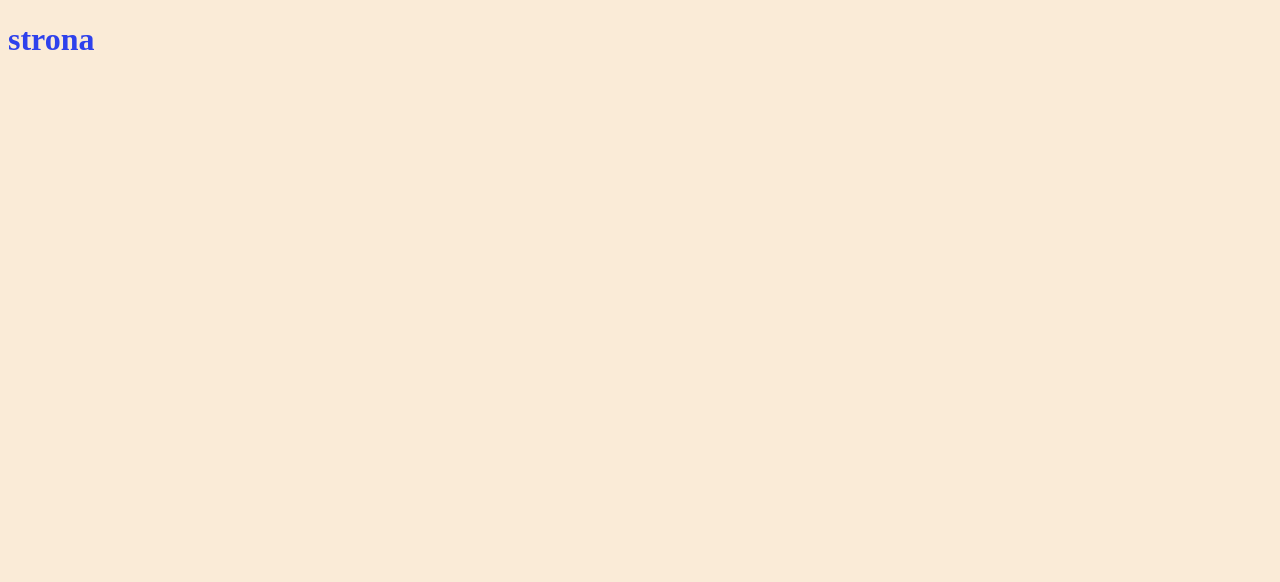
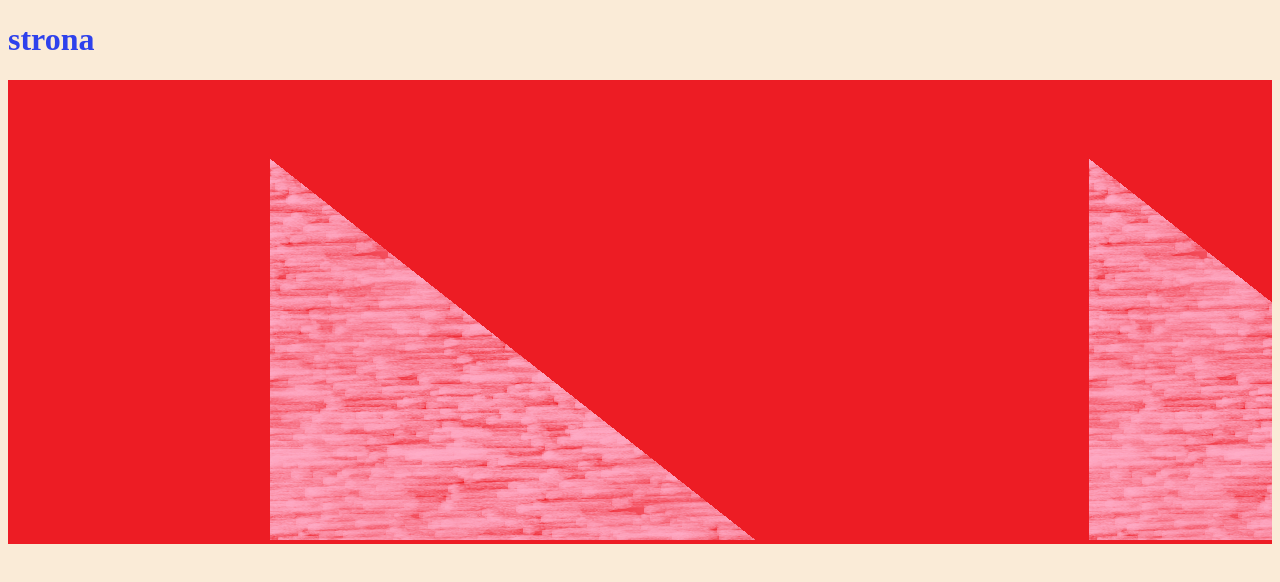
Before and after one commit to ASlawinska/webpack_install, a website built with webpack: page dist/index.html in a window 1280 px wide. Built offline with nearby package versions, Linux system fonts and the light colour scheme.

Commit message:
Added image file

```diff
--- a/src/css/index.scss
+++ b/src/css/index.scss
@@ -3,4 +3,7 @@ body{
     h1{
     color: rgb(46, 65, 236);
     }
+    .change{
+        background-image: url("./../../assets/img/proba.png");
     }
+    }
--- a/src/index.js
+++ b/src/index.js
@@ -1,3 +1,8 @@
 import style from "./css/index.scss";
+import Icon from "./../assets/img/proba.png"
+let myIcon = new Image();
+myIcon.src = Icon;
+document.querySelector("div").appendChild(myIcon);
+document.querySelector("div").classList.add("change");
 
 console.log("Hello world");
```
Also changed, not shown: dist/bundle.js, dist/index.html, dist/proba.png (added).
